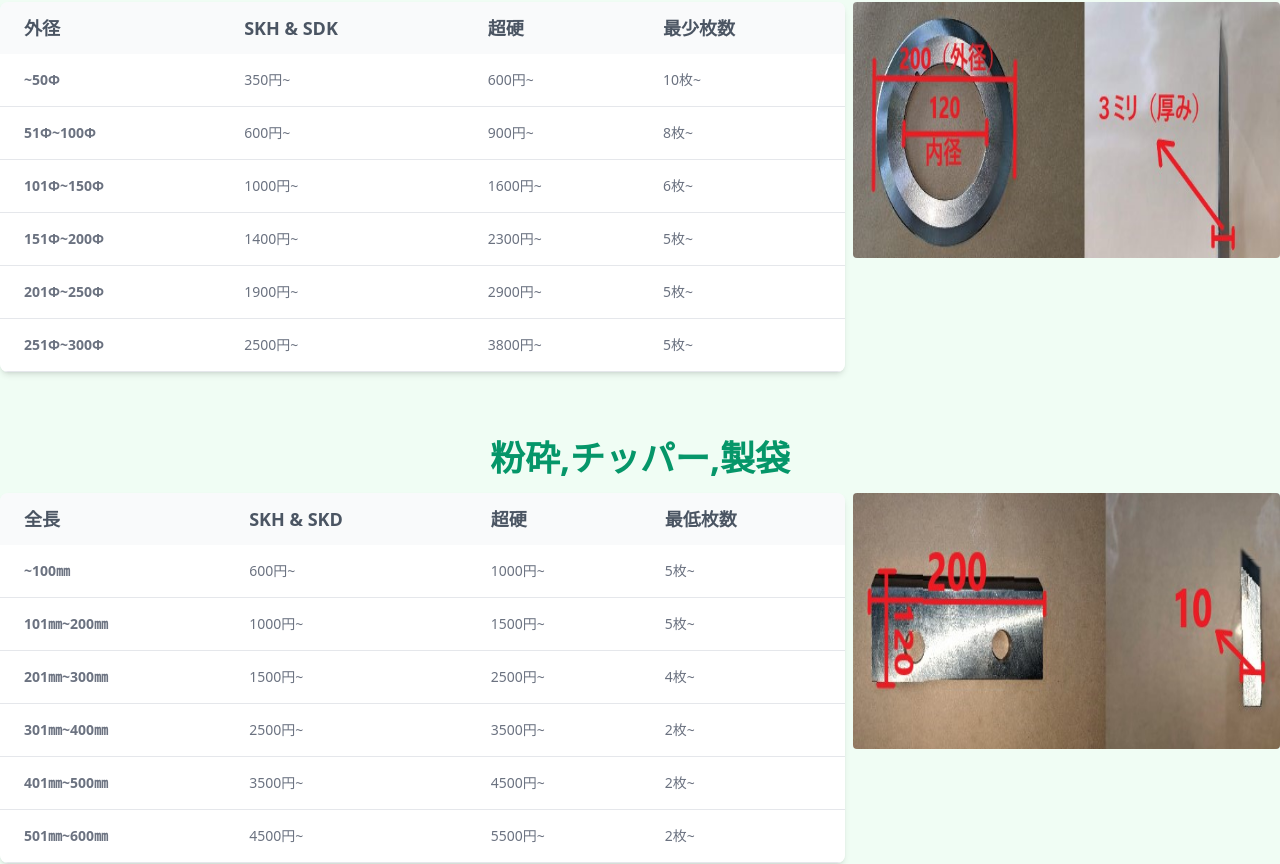
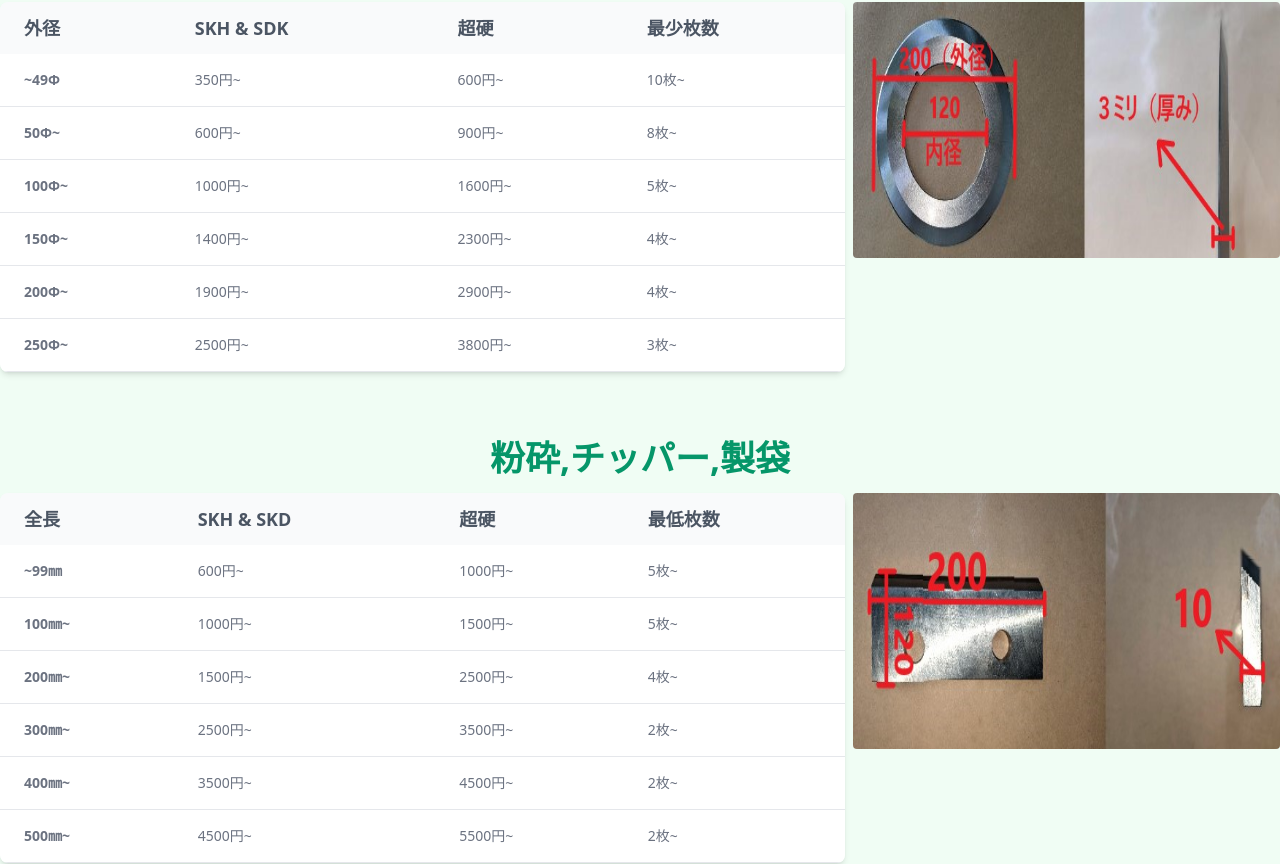
Before and after one commit to takuyanagamachi/next-kenma, a Next.js app: page /online-kenma in a window 1280 px wide. Shown: the part 1473-2337 px from the top of the page. Built offline with nearby package versions, Linux system fonts and the light colour scheme.

Commit message:
価格表の変更、画像の追加

```diff
--- a/data.js
+++ b/data.js
@@ -127,6 +127,11 @@ export const funsais = [
     title: 'SKH',
     image: '/images/funsai/funsai13.jpg'
   },
+  {
+    id: 13,
+    title: 'SKH',
+    image: '/images/funsai/funsai14.jpg'
+  },
 ];
 
 export const dansais = [
--- a/pages/online-kenma.jsx
+++ b/pages/online-kenma.jsx
@@ -155,7 +155,7 @@ export default function Online() {
               <tbody>
                 <tr className="bg-white border-b hover:bg-gray-50">
                   <th scope="row" className="px-6 py-4 whitespace-nowrap">
-                    ~50Φ
+                    ~49Φ
                   </th>
                   <td className="px-6 py-4">
                     350円~
@@ -170,7 +170,7 @@ export default function Online() {
 
                 <tr className="bg-white border-b hover:bg-gray-50">
                   <th scope="row" className="px-6 py-4 whitespace-nowrap">
-                    51Φ~100Φ
+                    50Φ~
                   </th>
                   <td className="px-6 py-4">
                     600円~
@@ -185,7 +185,7 @@ export default function Online() {
 
                 <tr class="bg-white border-b hover:bg-gray-50">
                   <th scope="row" class="px-6 py-4 whitespace-nowrap">
-                    101Φ~150Φ
+                    100Φ~
                   </th>
                   <td class="px-6 py-4">
                     1000円~
@@ -194,13 +194,13 @@ export default function Online() {
                     1600円~
                   </td>
                   <td class="px-6 py-4">
-                    6枚~
+                    5枚~
                   </td>
                 </tr>
 
                 <tr class="bg-white border-b hover:bg-gray-50">
                   <th scope="row" class="px-6 py-4 whitespace-nowrap">
-                    151Φ~200Φ
+                    150Φ~
                   </th>
                   <td class="px-6 py-4">
                     1400円~
@@ -209,12 +209,12 @@ export default function Online() {
                     2300円~
                   </td>
                   <td class="px-6 py-4">
-                    5枚~
+                    4枚~
                   </td>
                 </tr>
                 <tr class="bg-white border-b hover:bg-gray-50">
                   <th scope="row" class="px-6 py-4 whitespace-nowrap">
-                    201Φ~250Φ
+                    200Φ~
                   </th>
                   <td class="px-6 py-4">
                     1900円~
@@ -223,12 +223,12 @@ export default function Online() {
                     2900円~
                   </td>
                   <td class="px-6 py-4">
-                    5枚~
+                    4枚~
                   </td>
                 </tr>
                 <tr class="bg-white border-b hover:bg-gray-50">
                   <th scope="row" class="px-6 py-4 whitespace-nowrap">
-                    251Φ~300Φ
+                    250Φ~
                   </th>
                   <td class="px-6 py-4">
                     2500円~
@@ -237,7 +237,7 @@ export default function Online() {
                     3800円~
                   </td>
                   <td class="px-6 py-4">
-                    5枚~
+                    3枚~
                   </td>
                 </tr>
               </tbody>
@@ -275,7 +275,7 @@ export default function Online() {
               <tbody>
                 <tr className="bg-white border-b hover:bg-gray-50">
                   <th scope="row" className="px-6 py-4 whitespace-nowrap">
-                    ~100㎜
+                    ~99㎜
                   </th>
                   <td className="px-6 py-4">
                     600円~
@@ -289,7 +289,7 @@ export default function Online() {
                 </tr>
                 <tr className="bg-white border-b hover:bg-gray-50">
                   <th scope="row" className="px-6 py-4 whitespace-nowrap">
-                    101㎜~200㎜
+                    100㎜~
                   </th>
                   <td className="px-6 py-4">
                     1000円~
@@ -303,7 +303,7 @@ export default function Online() {
                 </tr>
                 <tr className="bg-white border-b hover:bg-gray-50">
                   <th scope="row" className="px-6 py-4 whitespace-nowrap">
-                    201㎜~300㎜
+                    200㎜~
                   </th>
                   <td className="px-6 py-4">
                     1500円~
@@ -317,7 +317,7 @@ export default function Online() {
                 </tr>
                 <tr className="bg-white border-b hover:bg-gray-50">
                   <th scope="row" className="px-6 py-4 whitespace-nowrap">
-                    301㎜~400㎜
+                    300㎜~
                   </th>
                   <td className="px-6 py-4">
                     2500円~
@@ -331,7 +331,7 @@ export default function Online() {
                 </tr>
                 <tr className="bg-white border-b hover:bg-gray-50">
                   <th scope="row" className="px-6 py-4 whitespace-nowrap">
-                    401㎜~500㎜
+                    400㎜~
                   </th>
                   <td className="px-6 py-4">
                     3500円~
@@ -345,7 +345,7 @@ export default function Online() {
                 </tr>
                 <tr className="bg-white border-b hover:bg-gray-50">
                   <th scope="row" className="px-6 py-4 whitespace-nowrap">
-                    501㎜~600㎜
+                    500㎜~
                   </th>
                   <td className="px-6 py-4">
                     4500円~
@@ -369,17 +369,3 @@ export default function Online() {
     </Layout>
   )
 }
-
-// 西尾総合印刷 ミシン刃研磨 220
-// 　　　スリッター上刃研磨  250
-
-// チッパー上下刃両刃ハイス研磨184  2,700
-
-// チッパーナイフハイス研磨200 1,500
-
-// チッパーナイフ超硬研磨300  3,000
-// チッパーナイフ超硬研磨300  3,500
-
-// チッパーナイフ超硬研磨370  3,000
-// チッパーナイフハイス研磨370  2,500
-// チッパーナイフ超硬研磨370 4,000
```
Also changed, not shown: public/images/funsai/funsai14.jpg (added).
